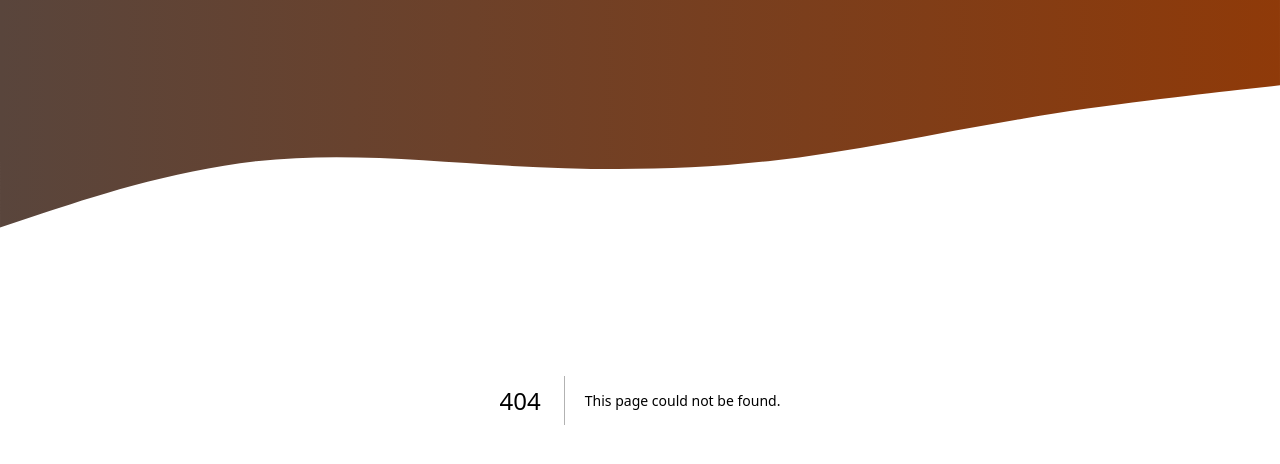
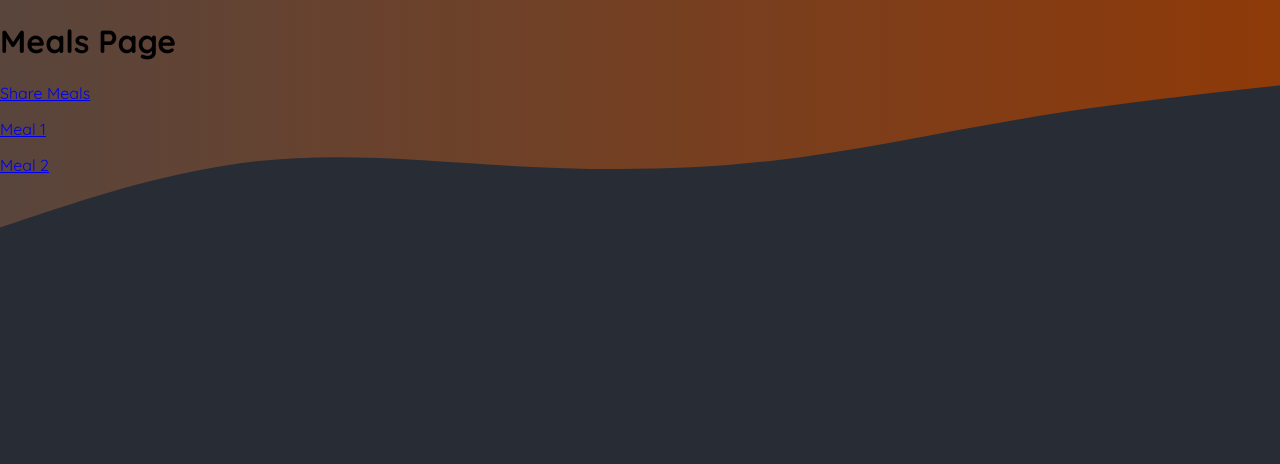
Before and after one commit to aaronmug/food-app-next, a Next.js app: page /meals in a window 1280 px wide. Before the commit this address had no page. Shown: the top 464 px of the page. Built offline with nearby package versions, Linux system fonts and the light colour scheme.

Commit message:
Routing Commit

```diff
--- /dev/null
+++ b/app/meals/page.jsx
@@ -0,0 +1,18 @@
+import Link from "next/link";
+
+export default function MealsPage() {
+  return (
+    <main>
+      <h1>Meals Page</h1>
+      <p>
+        <Link href="/meals/share">Share Meals</Link>
+      </p>
+      <p>
+        <Link href="/meals/meal-1">Meal 1</Link>
+      </p>
+      <p>
+        <Link href="/meals/meal-2">Meal 2</Link>
+      </p>
+    </main>
+  );
+}
```
Also changed, not shown: app/community/page.jsx (added, +7 -0 lines), app/meals/[slug]/page.jsx (added, +8 -0 lines), app/meals/share/page.jsx (added, +7 -0 lines), app/page.js (+9 -1 lines).
